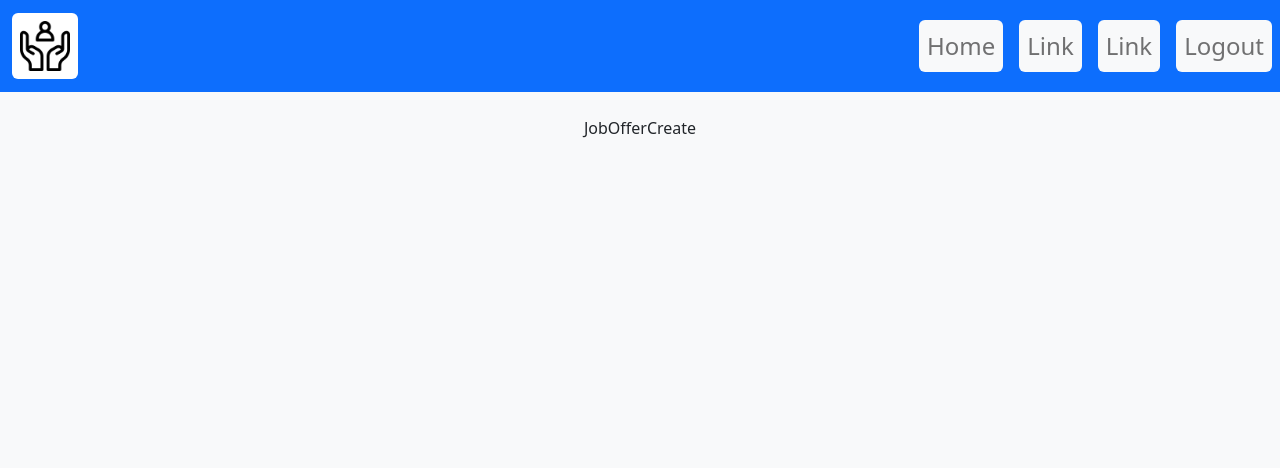
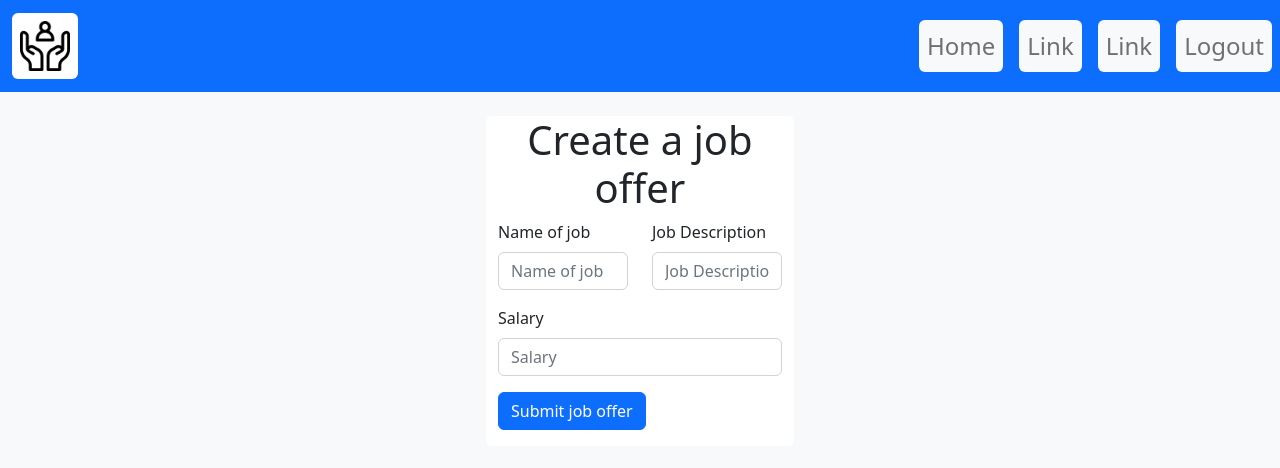
Before and after one commit to Justxs/HR-Platform-ISP, a React (Vite) app in the folder front-end/: page /job/create in a window 1280 px wide. Shown: the top 468 px of the page. Built offline with nearby package versions, Linux system fonts and the light colour scheme; no server answers.

Commit message:
Added job offer creation front end

```diff
--- a/front-end/pages/JobOfferCreate.jsx
+++ b/front-end/pages/JobOfferCreate.jsx
@@ -1,9 +1,74 @@
 import React from 'react'
+import { useState } from "react";
+import { useNavigate } from "react-router-dom"
+import Button from 'react-bootstrap/Button';
+import Form from 'react-bootstrap/Form';
+import Row from 'react-bootstrap/Row';
+import Col from 'react-bootstrap/Col';
 
 function JobOfferCreate() {
+  const [name, setName] = useState('');
+  const [description, setDescription] = useState('');
+  const [salary, setSalary] = useState('');
+  let navigate = useNavigate();
+
+  const handleSubmit = async (e) => {
+    e.preventDefault();
+
+    await fetch('http://localhost:5183/api/job/create',{
+      method: 'POST',
+      headers: {'Content-Type' : 'application/json'},
+      body: JSON.stringify({
+        name,
+        description,
+        salary
+      })
+    });
+
+    //navigate("/login");
+  }
+
   return (
-    <div>JobOfferCreate</div>
-  )
+    <div className="container w-25 bg-white rounded">
+      <h1 className="text-center">Create a job offer</h1>
+      <Form onSubmit={handleSubmit}>
+        <Row>
+        <Col>
+          <Form.Group className="mb-3" controlId="Reister">
+            <Form.Label>Name of job</Form.Label>
+            <Form.Control
+              required
+              type="text"
+              placeholder="Name of job"
+              onChange={(event) => setName(event.target.value)}
+              />
+          </Form.Group>
+        </Col>
+        <Col>
+          <Form.Group className="mb-3" controlId="Reister">
+            <Form.Label>Job Description</Form.Label>
+            <Form.Control
+              required
+              type="text"
+              placeholder="Job Description"
+              onChange={(event) => setDescription(event.target.value)}
+              />
+          </Form.Group>
+        </Col>
+        </Row>
+        <Form.Group className="mb-3" controlId="Reister">
+          <Form.Label>Salary</Form.Label>
+          <Form.Control
+            required
+            type="text"
+            placeholder="Salary"
+            onChange={(event) => setSalary(event.target.value)}
+          />
+        </Form.Group>
+        <Button className="mb-3" type="submit">Submit job offer</Button>
+      </Form>
+    </div>
+  );
 }
 
 export default JobOfferCreate
```
